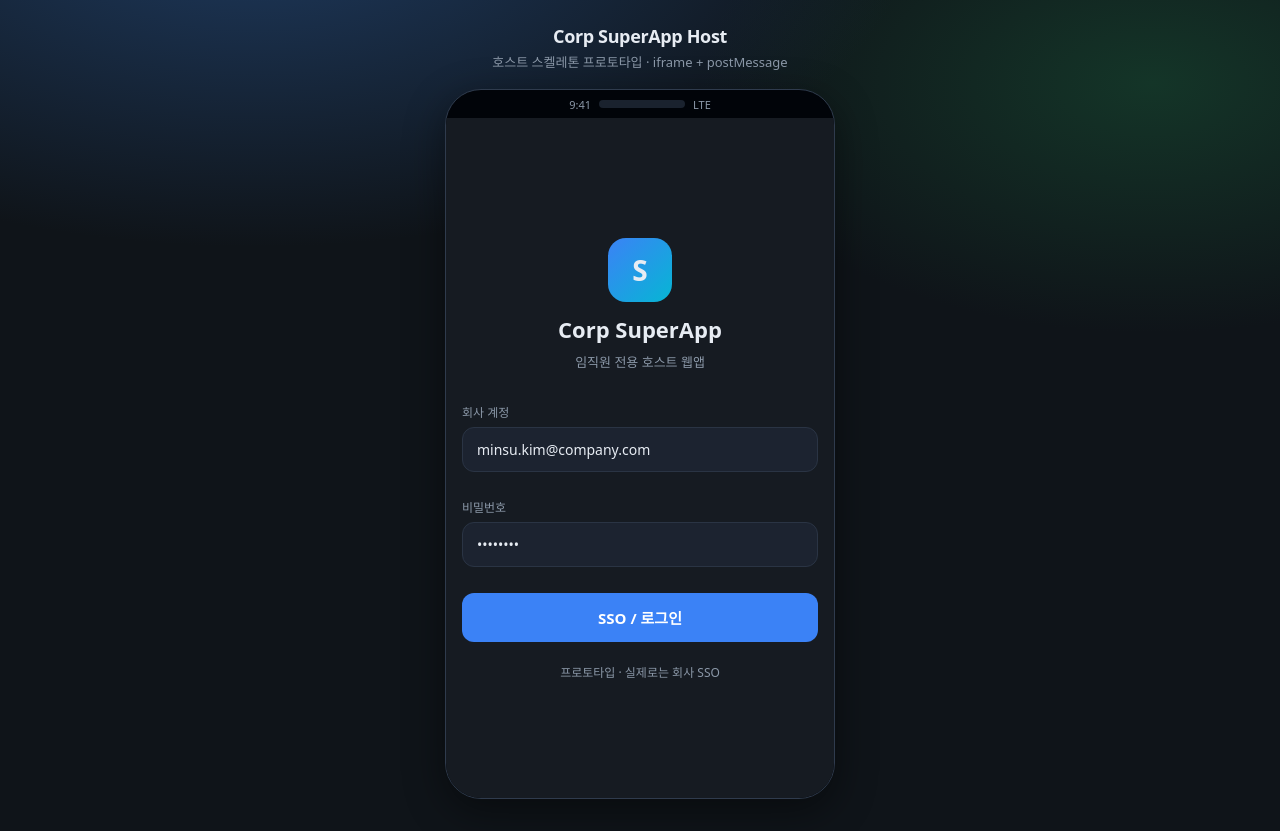
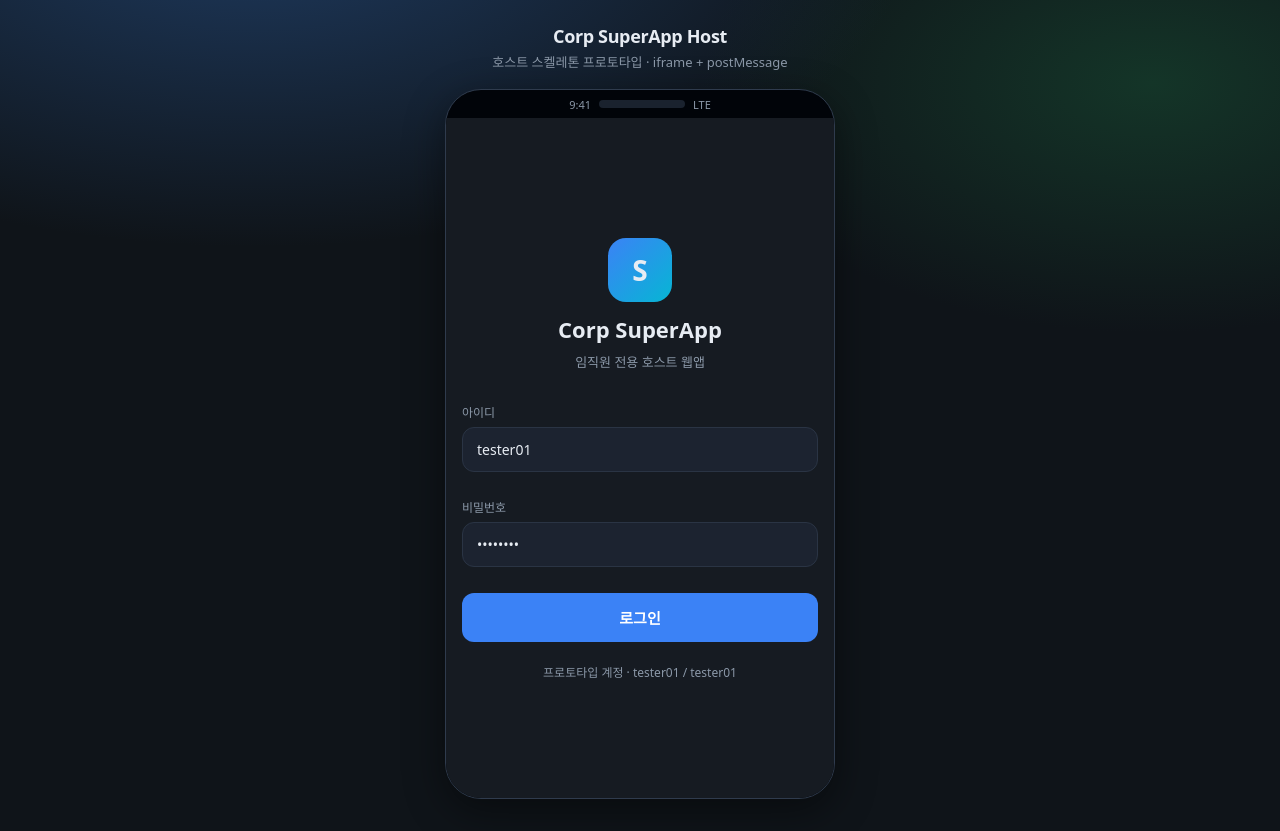
Before and after one commit to zingle91/webforanyone, a React (Vite) app: page / in a window 1280 px wide. Built offline with nearby package versions, Linux system fonts and the light colour scheme.

Commit message:
Add prototype login account tester01
Wire LoginView to authenticate against users.ts so QA can sign in on Pages.

```diff
--- a/src/App.tsx
+++ b/src/App.tsx
@@ -15,13 +15,7 @@ import {
   saveSession,
 } from './lib/storage'
 import type { MiniApp, SessionUser, TabId } from './lib/types'
-
-const MOCK_USER: SessionUser = {
-  name: '김민수',
-  dept: 'AI팀',
-  sub: 'emp-10482',
-  email: 'minsu.kim@company.com',
-}
+import { authenticate } from './lib/users'
 
 type MakeSub = 'hub' | 'maker' | 'keys'
 
@@ -44,10 +38,15 @@ export default function App() {
     [installedIds],
   )
 
-  const login = () => {
-    saveSession(MOCK_USER)
-    setSession(MOCK_USER)
+  const login = (id: string, password: string) => {
+    const user = authenticate(id, password)
+    if (!user) return false
+    saveSession(user)
+    setSession(user)
     setTab('home')
+    setMakeSub('hub')
+    setActiveApp(null)
+    return true
   }
 
   const logout = () => {
--- a/src/components/LoginView.tsx
+++ b/src/components/LoginView.tsx
@@ -1,6 +1,20 @@
-type Props = { onLogin: () => void }
+import { useState } from 'react'
+
+type Props = {
+  onLogin: (id: string, password: string) => boolean
+}
 
 export function LoginView({ onLogin }: Props) {
+  const [id, setId] = useState('tester01')
+  const [password, setPassword] = useState('tester01')
+  const [error, setError] = useState<string | null>(null)
+
+  const submit = () => {
+    const ok = onLogin(id, password)
+    if (!ok) setError('아이디 또는 비밀번호가 올바르지 않습니다.')
+    else setError(null)
+  }
+
   return (
     <div className="login-wrap">
       <div className="brand">
@@ -9,17 +23,33 @@ export function LoginView({ onLogin }: Props) {
         <p>임직원 전용 호스트 웹앱</p>
       </div>
       <div className="field">
-        <label>회사 계정</label>
-        <input value="minsu.kim@company.com" readOnly />
+        <label>아이디</label>
+        <input
+          value={id}
+          autoComplete="username"
+          onChange={(e) => setId(e.target.value)}
+          onKeyDown={(e) => e.key === 'Enter' && submit()}
+        />
       </div>
       <div className="field">
         <label>비밀번호</label>
-        <input type="password" value="••••••••" readOnly />
+        <input
+          type="password"
+          value={password}
+          autoComplete="current-password"
+          onChange={(e) => setPassword(e.target.value)}
+          onKeyDown={(e) => e.key === 'Enter' && submit()}
+        />
       </div>
-      <button type="button" className="btn primary block" onClick={onLogin}>
-        SSO / 로그인
+      {error && (
+        <p className="hint" style={{ color: '#f87171', textAlign: 'left', marginTop: 0 }}>
+          {error}
+        </p>
+      )}
+      <button type="button" className="btn primary block" onClick={submit}>
+        로그인
       </button>
-      <p className="hint">프로토타입 · 실제로는 회사 SSO</p>
+      <p className="hint">프로토타입 계정 · tester01 / tester01</p>
     </div>
   )
 }
--- /dev/null
+++ b/src/lib/users.ts
@@ -0,0 +1,28 @@
+import type { SessionUser } from './types'
+
+/** Prototype local accounts (not for production) */
+export type LocalAccount = {
+  id: string
+  password: string
+  user: SessionUser
+}
+
+export const LOCAL_ACCOUNTS: LocalAccount[] = [
+  {
+    id: 'tester01',
+    password: 'tester01',
+    user: {
+      name: '테스터01',
+      dept: 'QA팀',
+      sub: 'tester01',
+      email: 'tester01@company.com',
+    },
+  },
+]
+
+export function authenticate(id: string, password: string): SessionUser | null {
+  const account = LOCAL_ACCOUNTS.find(
+    (a) => a.id === id.trim() && a.password === password,
+  )
+  return account ? { ...account.user } : null
+}
```
